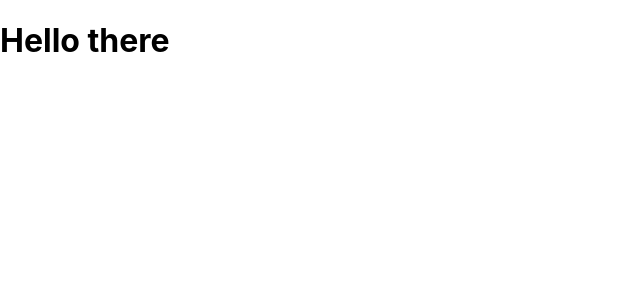
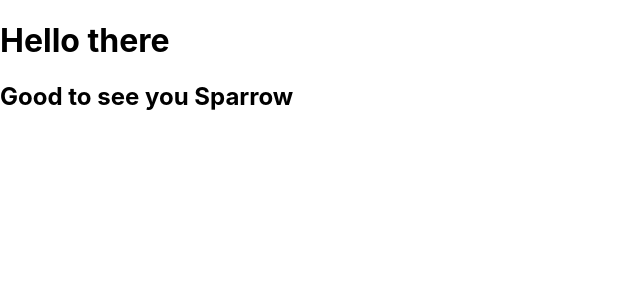
Before and after one commit to mtalhaabbas/nextjs-ecommerce-design, a Next.js app: page / in a window 1280 px wide. Shown: the top 300 px of the page, without its empty margins (0-640 px from the left). Built offline with nearby package versions, Linux system fonts and the light colour scheme.

Commit message:
09-09-2021
Name Problem solved

```diff
--- a/pages/index.js
+++ b/pages/index.js
@@ -4,6 +4,9 @@ import styles from '../styles/Home.module.css'
 
 export default function Home() {
   return (
+    <>
 <h1>Hello there</h1>
+<h2>Good to see you Sparrow</h2>
+  </>
   )
 }
```
